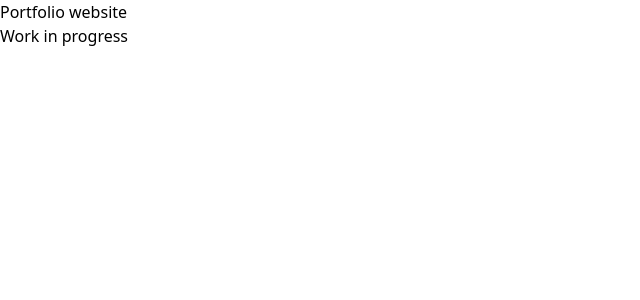
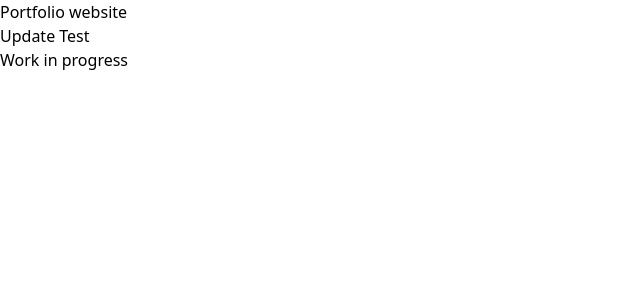
Before and after one commit to Pices-26/portfolio, a React (Create React App) app: page / in a window 1280 px wide. Shown: the top 300 px of the page, without its empty margins (0-640 px from the left). Built offline with nearby package versions, Linux system fonts and the light colour scheme.

Commit message:
Adding a test line to display on the page

```diff
--- a/src/App.js
+++ b/src/App.js
@@ -8,6 +8,7 @@ function App() {
   return (
     <div className="App">
       <h1>Portfolio website</h1>
+      <h2>Update Test</h2>
       <h2>Work in progress</h2>
 
     </div>
```
